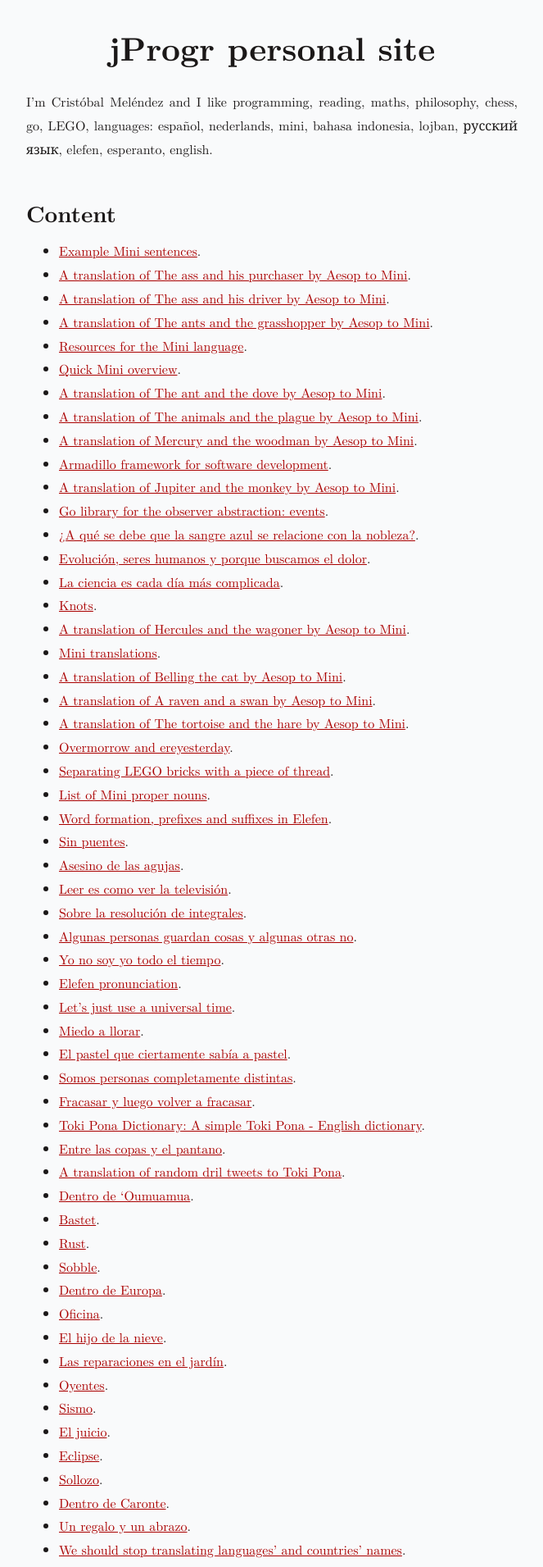
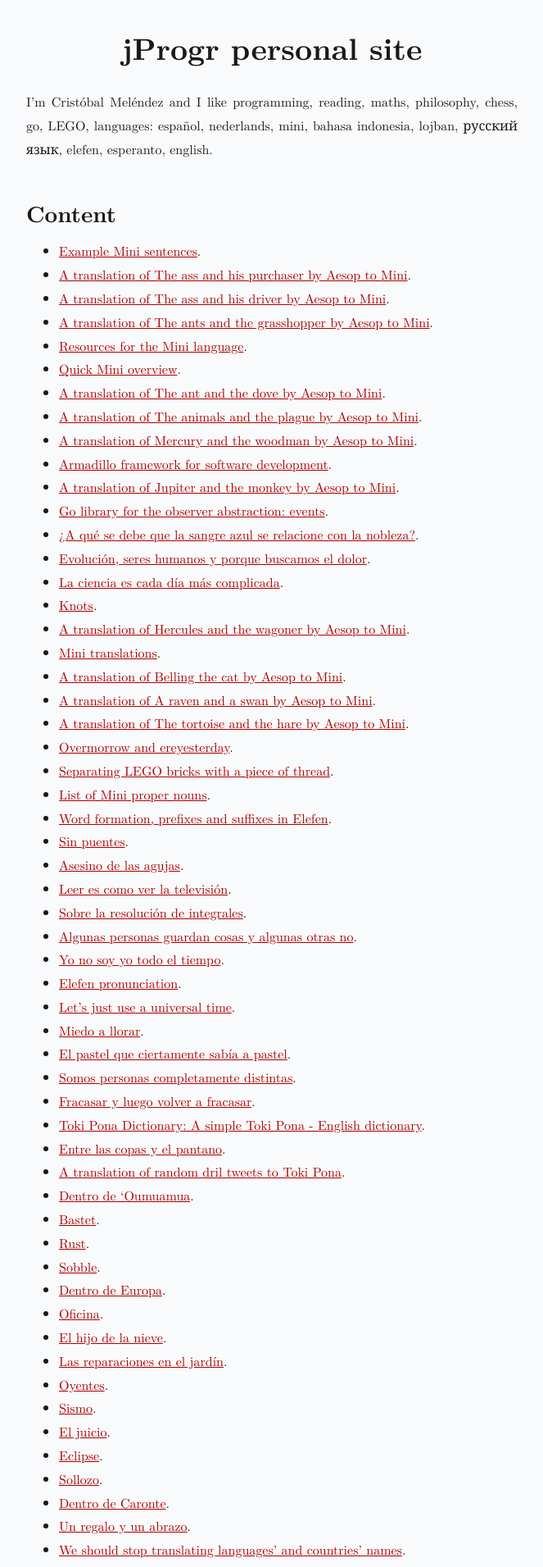
Before and after one commit to jProgr/jprogr.github.io, a Jekyll site: the page built from index.md, in a window 1280 px wide. Shown: the top 1911 px of the page at 82% size, without its empty margins (308-971 px from the left). Built offline with Jekyll 4.4.1, drawn with Linux system fonts in a browser that asks for light colours.

Commit message:
Updated title size and printing

```diff
--- a/assets/css/main.css
+++ b/assets/css/main.css
@@ -16,3 +16,13 @@
     left: 0;
     content: "^";
 }
+
+h1 {
+    font-size: 2.3rem;
+}
+
+@media print {
+    footer {
+        display: none;
+    }
+}
```
